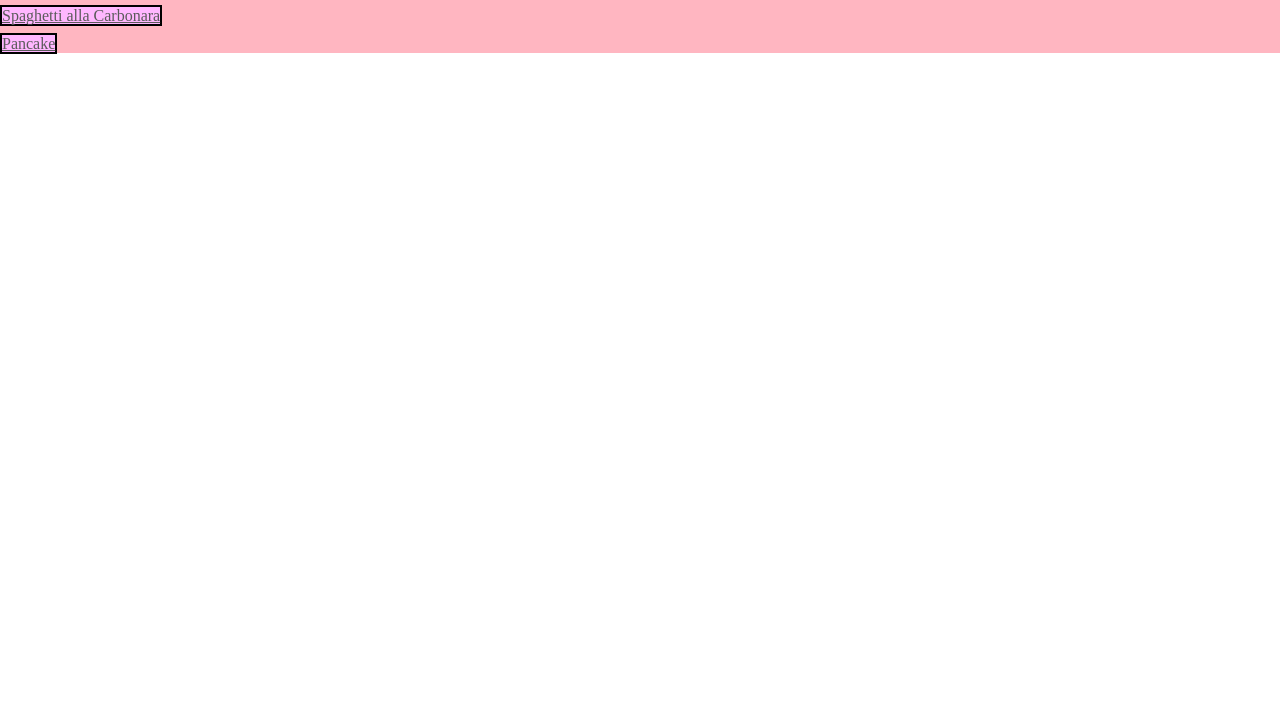
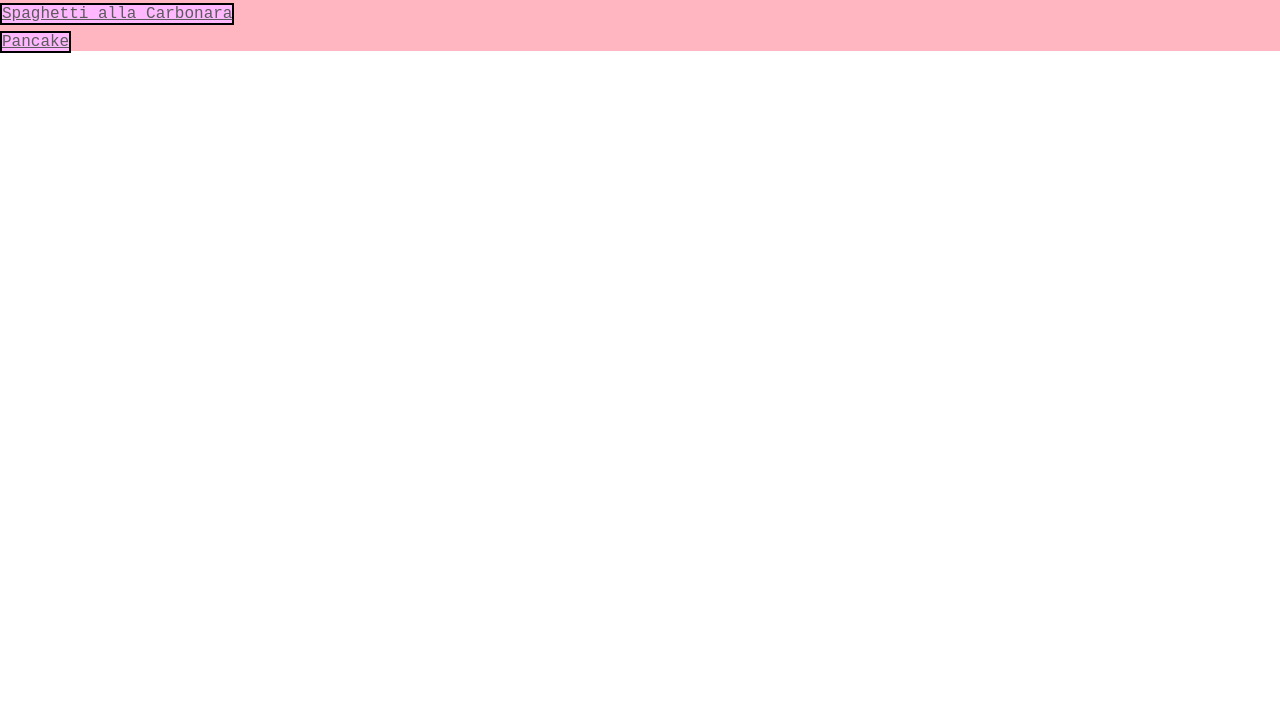
Before and after one commit to skulyashik/odin-recipes, a plain HTML site: page index.html in a window 1280 px wide. Shown: the part 88-800 px from the top of the page. Drawn offline with Linux system fonts and the light colour scheme.

Commit message:
Modify Change the fonts on the homepage

```diff
--- a/styles.css
+++ b/styles.css
@@ -2,6 +2,7 @@
   margin: 0;
   padding: 0;
   box-sizing: border-box;
+  font-family: 'Courier New';
 }
 
 h1 {
```
